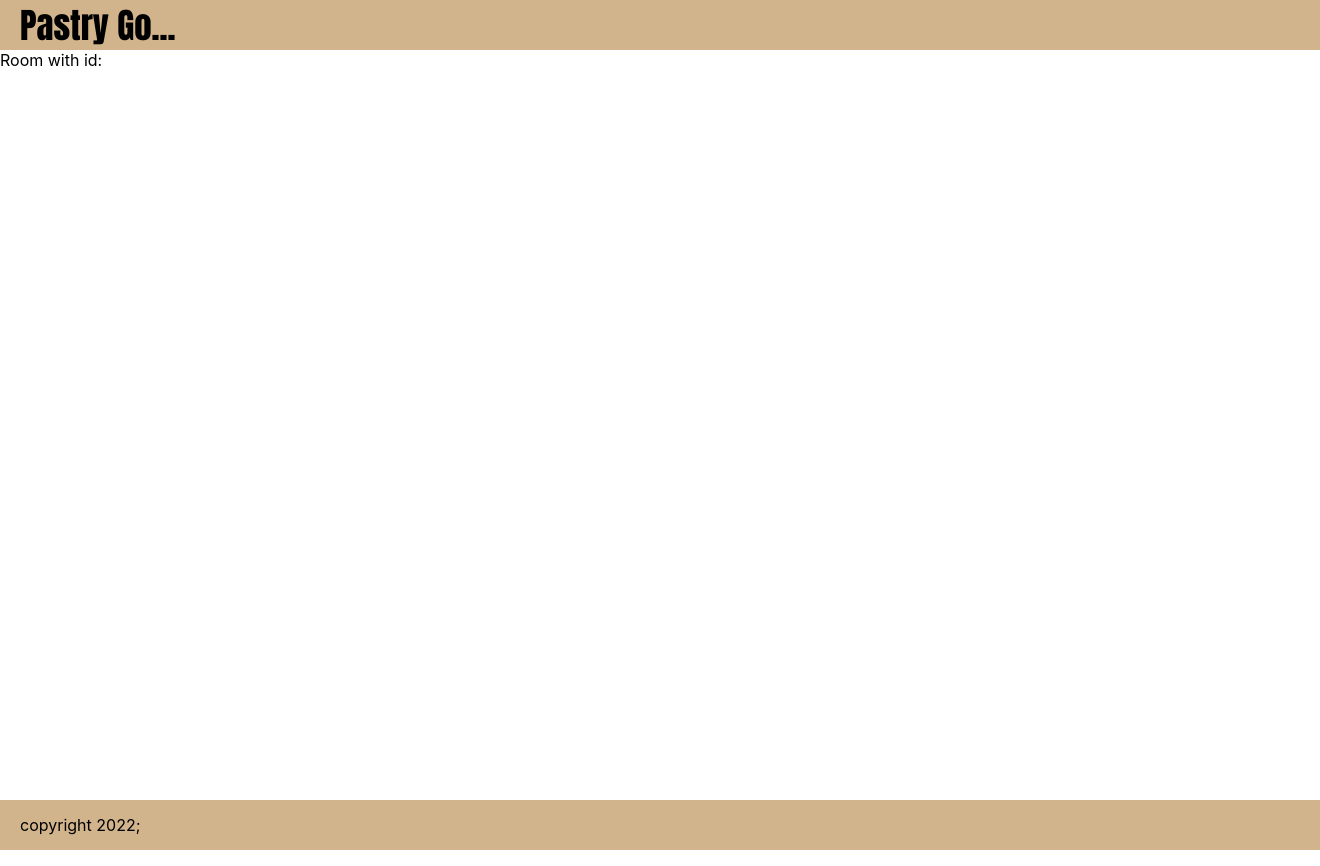
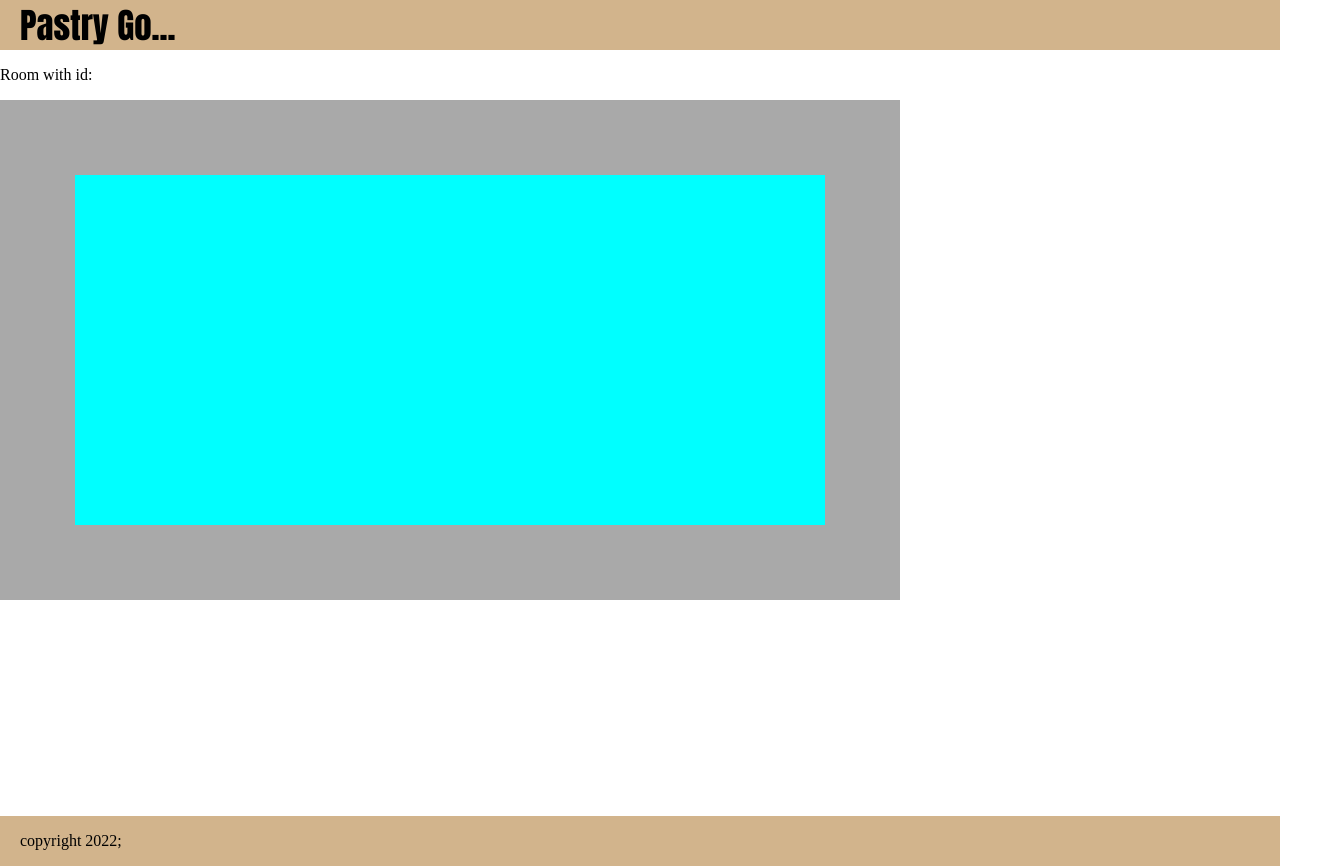
Before and after one commit to nkpe/pastry-go, a React (Create React App) app: page /room in a window 1280 px wide. Shown: the whole page, 1320 px wide, since content can reach past the window. Built offline with nearby package versions, Linux system fonts and the light colour scheme.

Commit message:
player icons added

```diff
--- /dev/null
+++ b/src/components/pages/game/GameBoard.css
@@ -0,0 +1,27 @@
+#game-board {
+    display: flex;
+    align-items: center;
+    justify-content: center;
+    height: 500px;
+    width: 900px;
+    background-color: darkgray;
+
+}
+
+#game-outer {
+    display: flex;
+    align-items: center;
+    justify-content: center;
+    height: 100%;
+    width: 100%;
+}
+
+#game-inner {
+    height: 350px;
+    width: 750px;
+    background-color: aqua;
+}
+
+#player-icons {
+
+}
--- /dev/null
+++ b/src/components/pages/game/GameBoard.tsx
@@ -0,0 +1,31 @@
+import React, { useState } from 'react';
+
+import PlayerIcons from "../game/PlayerIcons";
+function GameCardPlaceholder() {
+    return (
+        <div className="game-card-placeholder"></div>
+    )
+}
+
+export default function GameBoard() {
+
+    const generatePlayerId = () => {
+        return 3;
+    };
+
+    const [playerId, setPlayerId] = useState(generatePlayerId());
+
+    return (
+        <div id="game-board">
+            <div id="game-outer">
+                <PlayerIcons playerId={playerId} />
+                <div id="game-inner">
+                    <GameCardPlaceholder />
+                    <GameCardPlaceholder />
+                    <GameCardPlaceholder />
+                    <GameCardPlaceholder />
+                </div>
+            </div>
+        </div>
+    )
+};
--- /dev/null
+++ b/src/components/pages/game/PlayerIcons.tsx
@@ -0,0 +1,9 @@
+import React from 'react';
+
+export default function PlayerIcons ({playerId}:any) {
+    return (
+        <div id={playerId} className="player-icons">
+
+        </div>
+    )
+}
--- a/src/Room.tsx
+++ b/src/components/pages/room/Room.tsx
@@ -1,12 +1,20 @@
 import React from "react";
 import { useSearchParams } from "react-router-dom";
 
+import GameBoard from "../game/GameBoard";
+
+import '../game/GameBoard.css';
+
 function Room() {
+
+
     let [searchParams, setSearchParams] = useSearchParams();
     console.log(searchParams.toString());
     return (
-        <div>
-            Room with id: {searchParams.toString()}
+        <div id="room">
+            <p>Room with id: {searchParams.toString()}</p>
+            <GameBoard />
+
         </div>
     )
 }
--- a/src/components/static/Static.css
+++ b/src/components/static/Static.css
@@ -5,6 +5,7 @@ header , footer {
     height: 50px;
     background-color: tan;
     padding: 0px 20px 0px 20px;
+    box-sizing: border-box;
 }
 
 header {
--- a/src/index.css
+++ b/src/index.css
@@ -1,13 +1,5 @@
 body {
   margin: 0;
-  font-family: -apple-system, BlinkMacSystemFont, 'Segoe UI', 'Roboto', 'Oxygen',
-    'Ubuntu', 'Cantarell', 'Fira Sans', 'Droid Sans', 'Helvetica Neue',
-    sans-serif;
-  -webkit-font-smoothing: antialiased;
-  -moz-osx-font-smoothing: grayscale;
+  padding: 0;
+  width: 100%;
 }
-
-code {
-  font-family: source-code-pro, Menlo, Monaco, Consolas, 'Courier New',
-    monospace;
-}
--- a/src/index.tsx
+++ b/src/index.tsx
@@ -4,8 +4,8 @@ import { BrowserRouter , Routes , Route} from 'react-router-dom';
 
 import './index.css';
 import App from './App';
-import Home from './Home';
-import Room from './Room';
+import Home from './components/pages/Home';
+import Room from './components/pages/room/Room';
 import reportWebVitals from './reportWebVitals';
 
 const root = ReactDOM.createRoot(
```
Also changed, not shown: src/components/pages/Home.tsx (renamed from src/Home.tsx).
